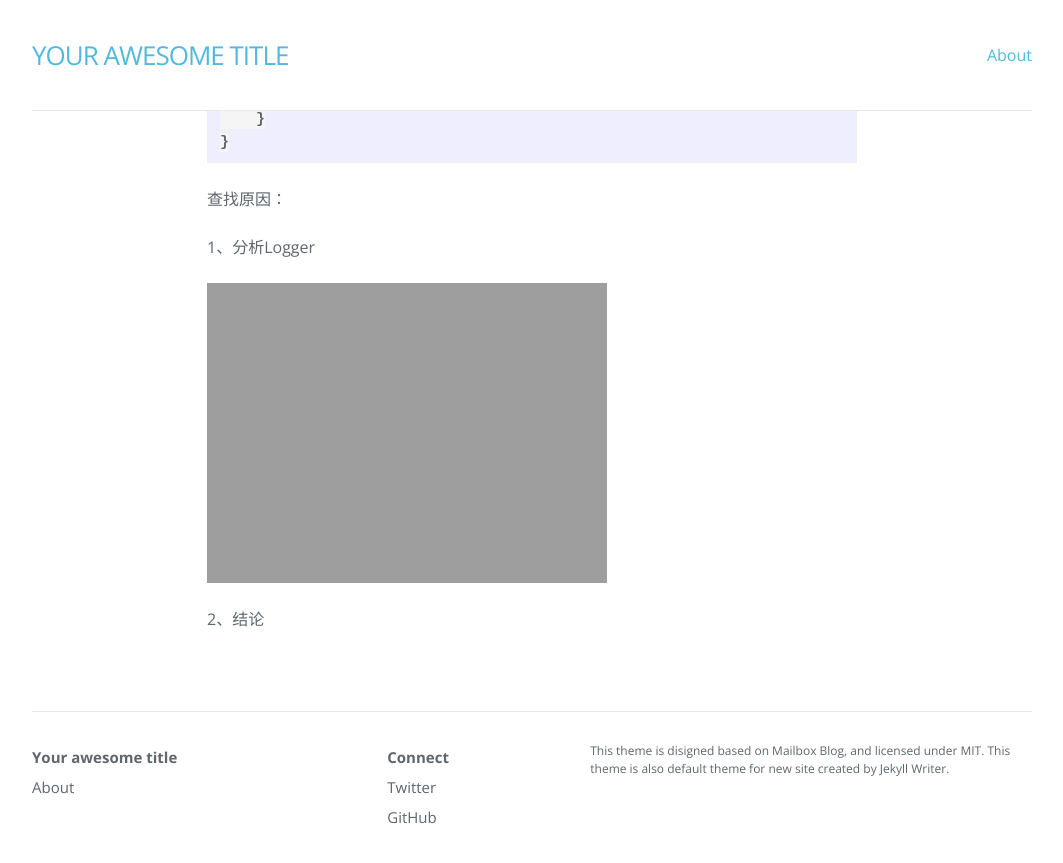
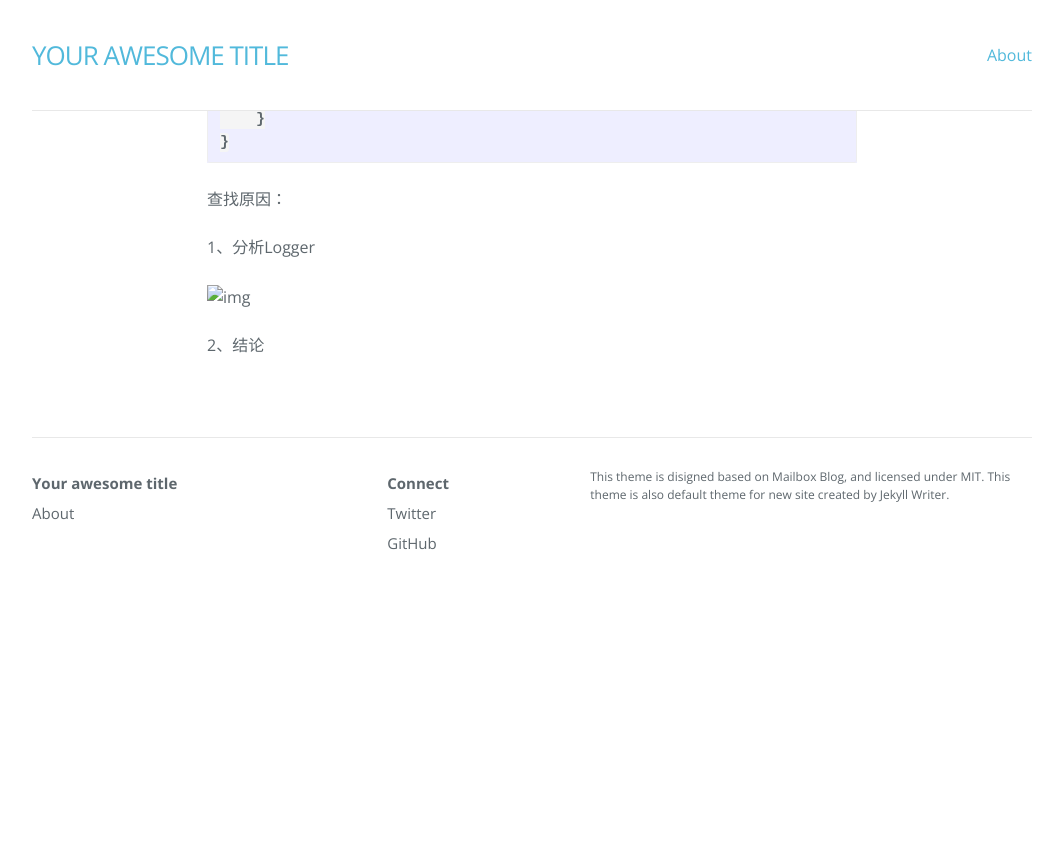
Before and after one commit to BrianCZY/MyBlogs, a Jekyll site: the page built from _posts/2019-03-09-Android Logger存储到本地-未生成日志文件.md, in a window 1280 px wide and 900 px high, scrolled down 704 px. Shown: the top 863 px of the window, without its empty margins (108-1171 px from the left). Built offline with Jekyll 4.4.1, drawn with Linux system fonts in a browser that asks for light colours; nearby versions of some CDN libraries; our own code applies the rules of GitHub Pages for plain Markdown files; after the commit the page ends 1329 px from its top, so only the background shows below that.

Commit message:
修改图片路径

```diff
--- a/_posts/2019-03-09-Android Logger存储到本地-未生成日志文件.md
+++ b/_posts/2019-03-09-Android Logger存储到本地-未生成日志文件.md
@@ -27,6 +27,6 @@ private void requsetStoragePermission() {
 
 1、分析Logger
 
- ![img]({{site.url}}/image/2019-3-9-1.png)
+ ![img](image\2019-3-9-1.jpg)
 
 2、结论
```
Also changed, not shown: _posts/2019-3-9-1.jpg (added), _posts/image/2019-3-9-1.jpg (renamed from image/2019-3-9-1.jpg).
